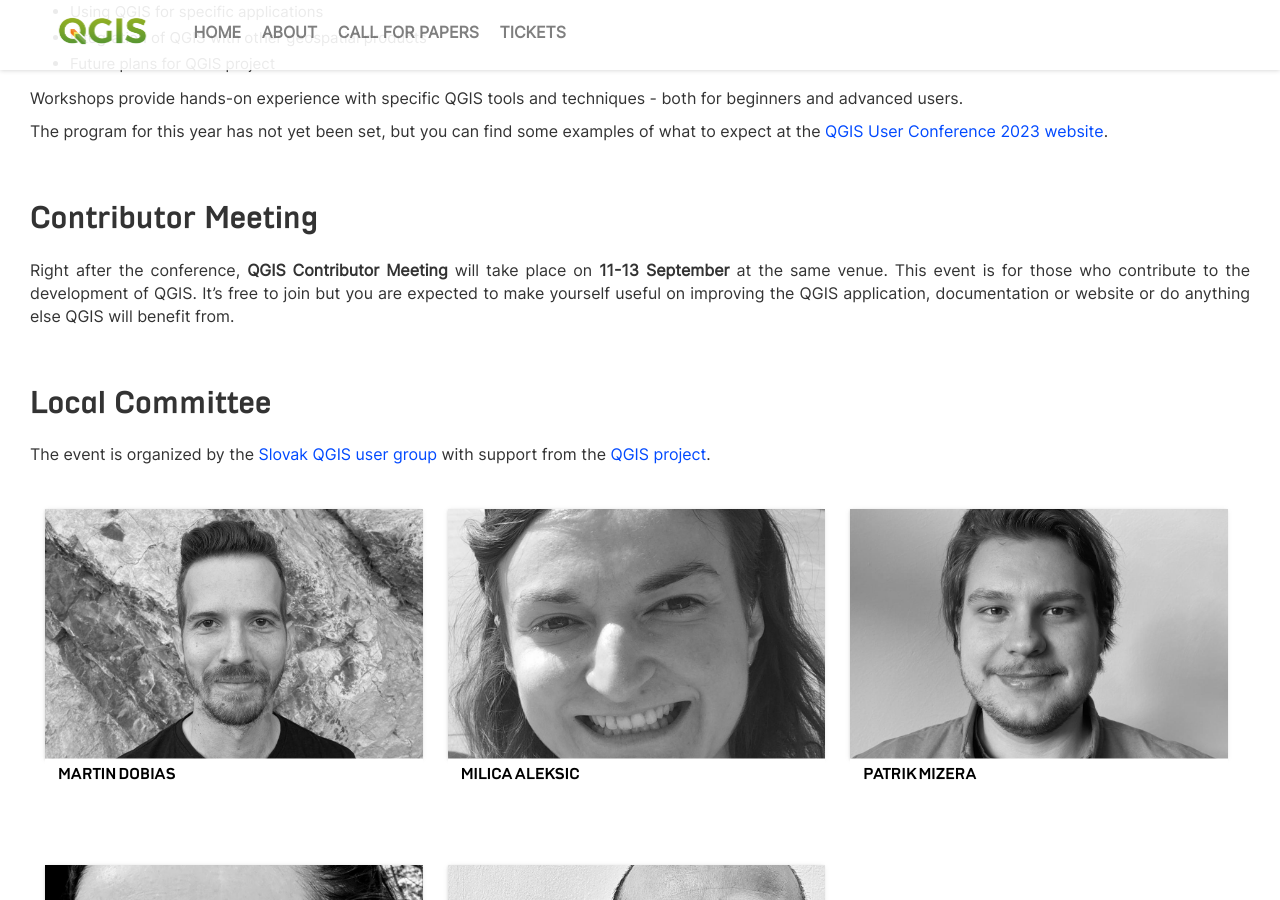
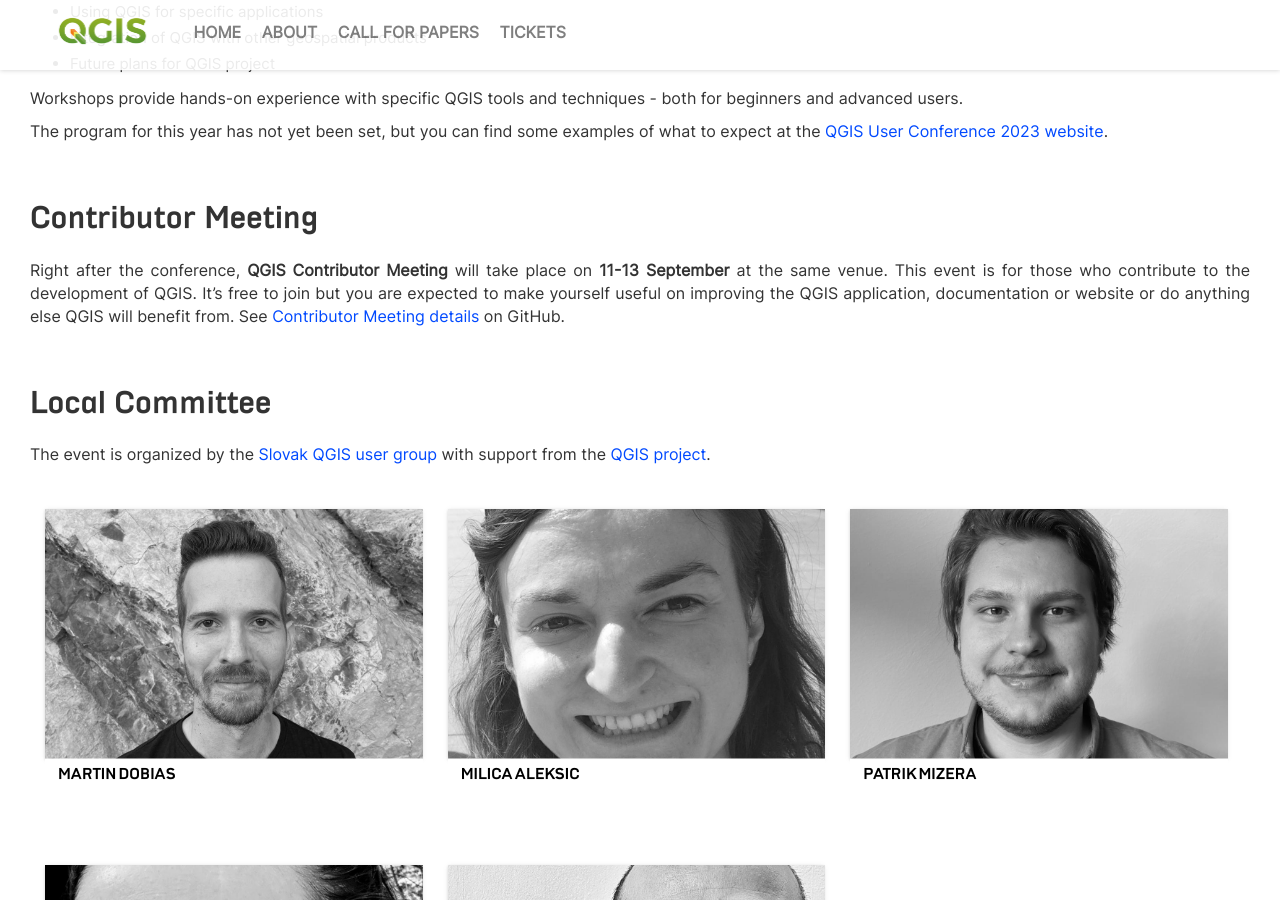
Before and after one commit to qgis-sk/uc2024-web, a Jekyll site: the page built from _pages/about.md, in a window 1280 px wide and 900 px high, scrolled down 680 px. Built offline with Jekyll 4.4.1, drawn with Linux system fonts in a browser that asks for light colours; nearby versions of some CDN libraries.

Commit message:
link to contributor meeting from about

```diff
--- a/_pages/about.md
+++ b/_pages/about.md
@@ -30,7 +30,7 @@
 
 ### Contributor Meeting
 
-Right after the conference, <b>QGIS Contributor Meeting</b> will take place on <b>11-13 September</b> at the same venue. This event is for those who contribute to the development of QGIS. It's free to join but you are expected to make yourself useful on improving the QGIS application, documentation or website or do anything else QGIS will benefit from.
+Right after the conference, <b>QGIS Contributor Meeting</b> will take place on <b>11-13 September</b> at the same venue. This event is for those who contribute to the development of QGIS. It's free to join but you are expected to make yourself useful on improving the QGIS application, documentation or website or do anything else QGIS will benefit from. See <a href="https://github.com/qgis/QGIS/wiki/27th%E2%80%90Contributor%E2%80%90Meeting%E2%80%90in%E2%80%90Bratislava">Contributor Meeting details</a> on GitHub.
 
 
 ### Local Committee
```
